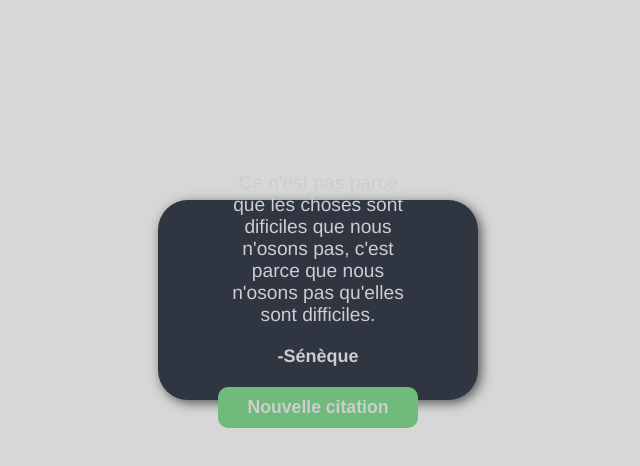
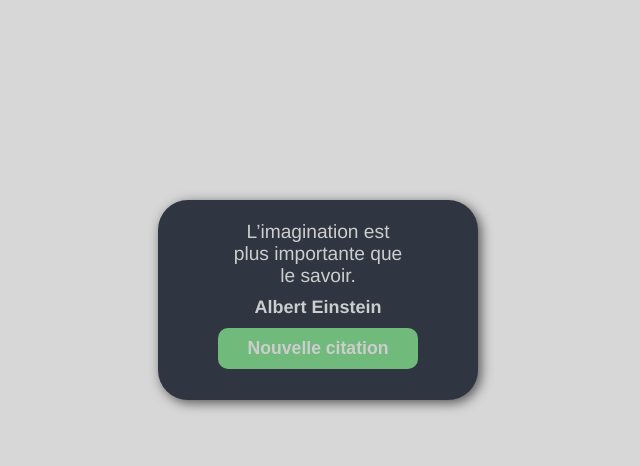
Before and after one commit to fflozze/random-quote-generator-flozze, a plain HTML site: page index.html in a window 1280 px wide. Both pictures are taken after a click on the button "Nouvelle citation". Shown: the whole page, without its empty margins (322-962 px from the left). Drawn offline with Linux system fonts and the light colour scheme.

Commit message:
ajout js fonctionel reste a géré css

```diff
--- a/css/citationGenerator.css
+++ b/css/citationGenerator.css
@@ -22,14 +22,14 @@ section {
   justify-content: center;
   align-items: center;
   flex-direction: column;
-  gap: 20px;
   width: 25vw;
   height: 25vh;
+  gap: 5%;
   border-radius: 30px;
   box-shadow: 3px 3px 12px #555;
 }
 
-#containerCitation {
+p {
   color: var(--font-color);
   font-size: larger;
   font-family: var(--font-police);
@@ -38,13 +38,18 @@ section {
   padding: 0 70px 0 70px;
 }
 
-#auteurCitation {
+h4 {
   color: var(--font-color);
   font-size: large;
   font-family: var(--font-police);
 }
 
-#newCitation {
+#buttonCitation {
+  margin-top: auto;
+  margin-bottom: 100px;
+}
+
+button {
   background-color: var(--button-color);
   color: var(--font-color);
   font-size: 1.1rem;
--- a/index.html
+++ b/index.html
@@ -10,14 +10,16 @@
     <section>
       <div id="containerMainCitation">
         <div id="containerCitation">
-          <p>
+          <p id="text">
             Ce n'est pas parce que les choses sont dificiles que nous n'osons
             pas, c'est parce que nous n'osons pas qu'elles sont difficiles.
           </p>
         </div>
-        <div id="auteurCitation"><h4>-Sénèque</h4></div>
+        <div id="auteurCitation"><h4 id="autor">-Sénèque</h4></div>
         <button id="newCitation">Nouvelle citation</button>
+        <div id="espace"></div>
       </div>
     </section>
   </body>
+  <script src="./index.js"></script>
 </html>
--- /dev/null
+++ b/index.js
@@ -0,0 +1,58 @@
+const citations = [
+  {
+    texte: "Le plus grand risque est de ne prendre aucun risque.",
+    auteur: "Mark Zuckerberg",
+  },
+  {
+    texte: "Ils ne savaient pas que c'était impossible, alors ils l'ont fait.",
+    auteur: "Mark Twain",
+  },
+  {
+    texte:
+      "La vie, c’est comme une bicyclette, il faut avancer pour ne pas perdre l’équilibre.",
+    auteur: "Albert Einstein",
+  },
+  {
+    texte: "Le succès, c’est tomber sept fois, se relever huit.",
+    auteur: "Proverbe japonais",
+  },
+  {
+    texte: "Fais de ta vie un rêve, et d’un rêve, une réalité.",
+    auteur: "Antoine de Saint-Exupéry",
+  },
+  {
+    texte: "L’imagination est plus importante que le savoir.",
+    auteur: "Albert Einstein",
+  },
+  {
+    texte:
+      "Commencez par changer en vous ce que vous voulez changer autour de vous.",
+    auteur: "Gandhi",
+  },
+  {
+    texte: "L’action est la clé fondamentale de tout succès.",
+    auteur: "Pablo Picasso",
+  },
+  {
+    texte:
+      "Ce n’est pas parce que les choses sont difficiles que nous n’osons pas, c’est parce que nous n’osons pas qu’elles sont difficiles.",
+    auteur: "Sénèque",
+  },
+  {
+    texte: "Rêve grand, commence petit. Mais surtout, commence.",
+    auteur: "Simon Sinek",
+  },
+];
+
+function write() {
+  let randomIndex = Math.floor(Math.random() * citations.length);
+  const citationsRandom = citations[randomIndex];
+
+  let text = document.getElementById("text");
+  text.innerText = citationsRandom.texte;
+
+  let autor = document.getElementById("autor");
+  autor.innerText = citationsRandom.auteur;
+}
+
+document.getElementById("newCitation").addEventListener("click", write);
```
